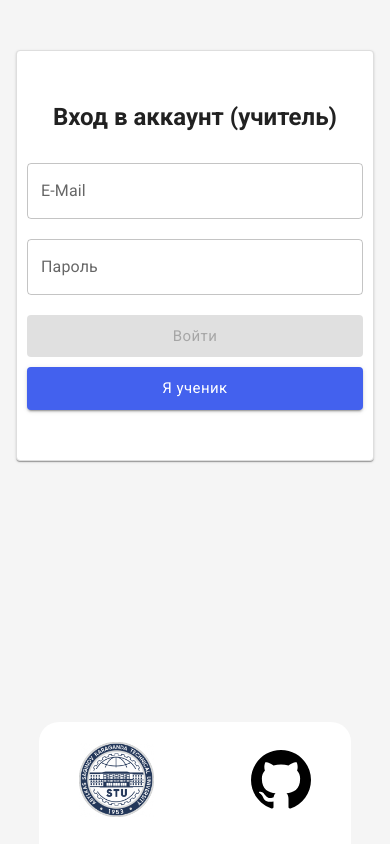
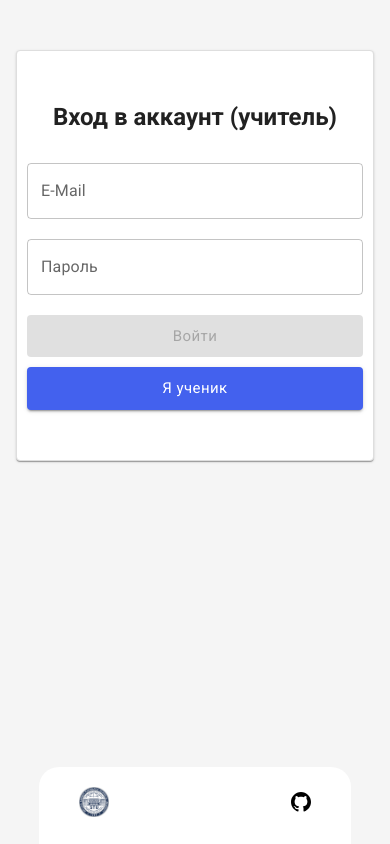
Before and after one commit to shzFas/diplom-frontend, a React (Create React App) app: page /login in a window 390 px wide. Built offline with nearby package versions, Linux system fonts and the light colour scheme; no server answers.

Commit message:
feat: UI for mobile

```diff
--- a/src/components/Footer/Footer.module.scss
+++ b/src/components/Footer/Footer.module.scss
@@ -18,8 +18,8 @@
 
 .logoImg {
     img {
-        width: 75px;
-        height: 75px;
+        width: 50px;
+        height: 50px;
         cursor: pointer;
     }
 }
@@ -28,8 +28,24 @@
     outline: none;
     text-decoration: none;
     img {
-        width: 60px;
-        height: 60px;
+        width: 40px;
+        height: 40px;
         cursor: pointer;
     }
 }
+
+@media (max-width: 720px) {
+    .logoImg {
+        img {
+            width: 30px;
+            height: 30px;
+        }
+    }
+
+    .logoGit {
+        img {
+            width: 20px;
+            height: 20px;
+        }
+    }
+}
```
